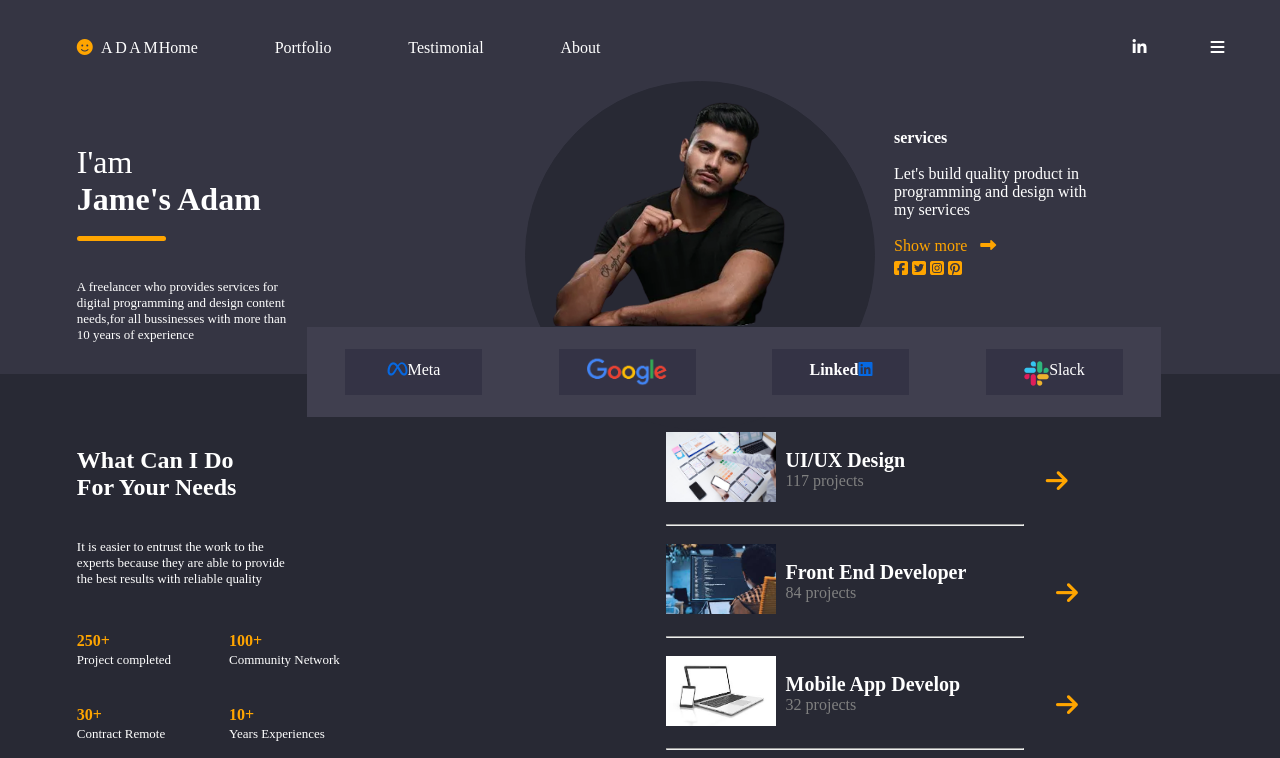
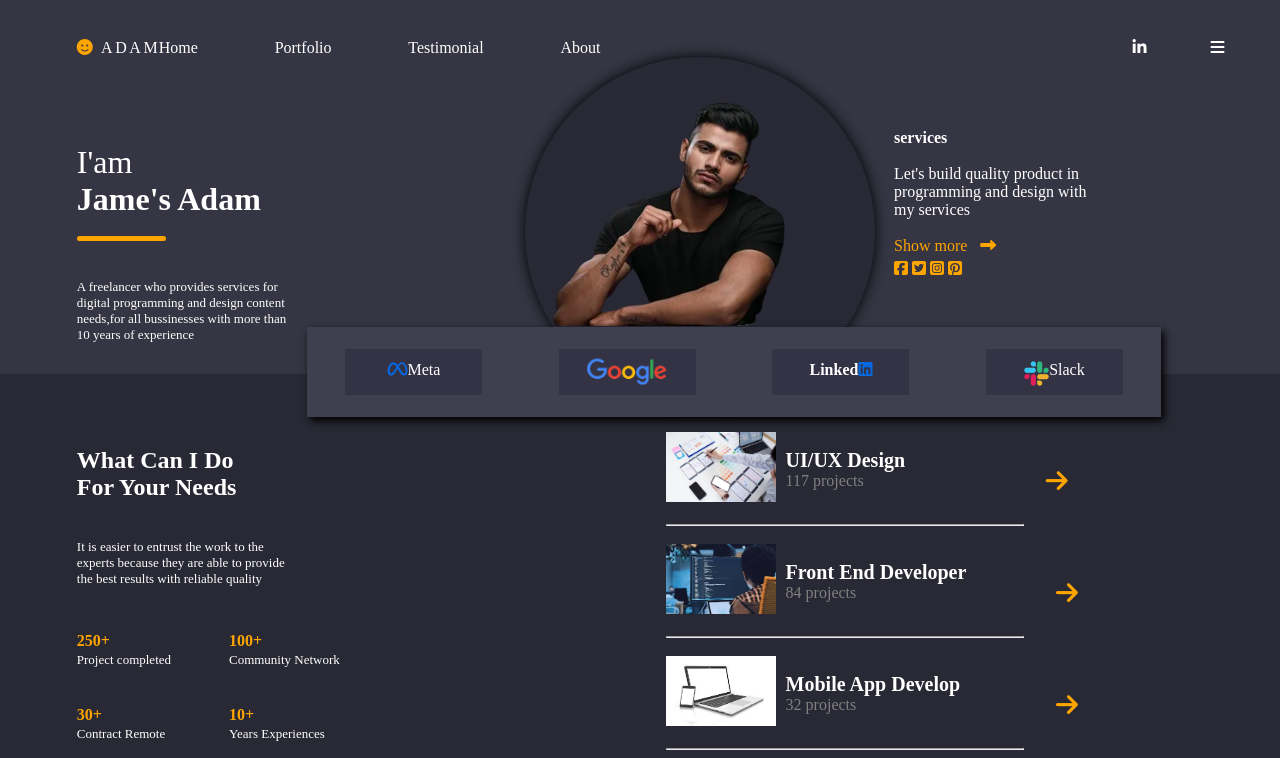
Before and after one commit to MUDDUSSIR-RAZA/Adam-portfolio, a plain HTML site: page index.html in a window 1280 px wide. Shown: the top 758 px of the page. Drawn offline with Linux system fonts and the light colour scheme.

Commit message:
shadow update in css

```diff
--- a/style.css
+++ b/style.css
@@ -81,7 +81,7 @@ div>h1 {
 
 #circle {
   position: absolute;
-  bottom: 39vh;
+  bottom: 42vh;
   left: 41vw;
   height: 349px;
   width: 350px;
@@ -89,6 +89,7 @@ div>h1 {
   border: #282934 1px solid;
   border-radius: 200vh;
   z-index: -2;
+  box-shadow: 0px 0px 13px black;
 }
 
 .img {
@@ -136,6 +137,7 @@ div>h1 {
   height: 90px;
   margin: -2vh 0px 0px 18vw;
   background-color: #403f4f;
+  box-shadow: 3px 4px 8px black;
 }
 
 
@@ -217,6 +219,7 @@ div>h2 {
   background-color: #403f4f;
   height: 180px;
   width: 200px;
+    box-shadow: 5px 5px 5px black;
 }
 
 .about {
```
